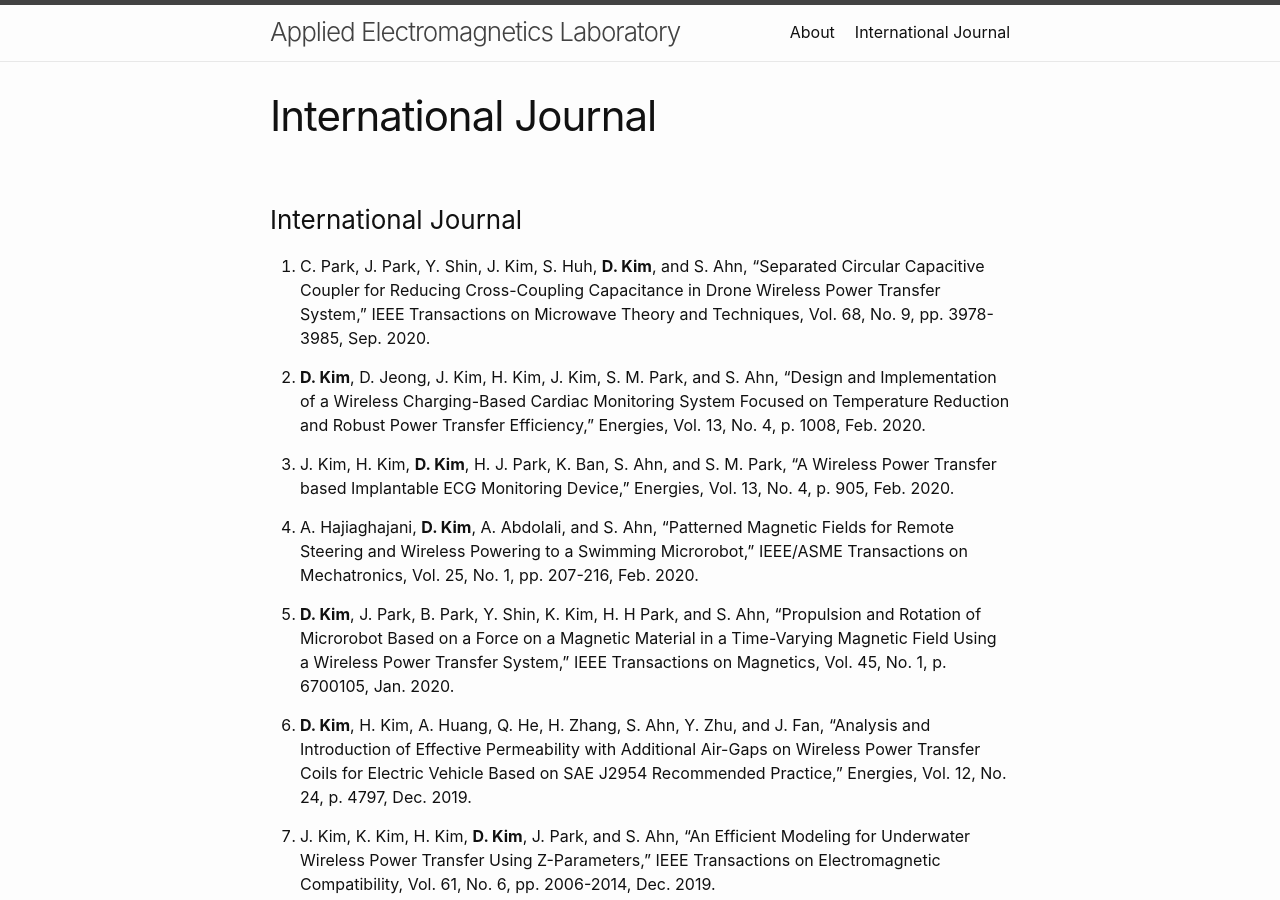
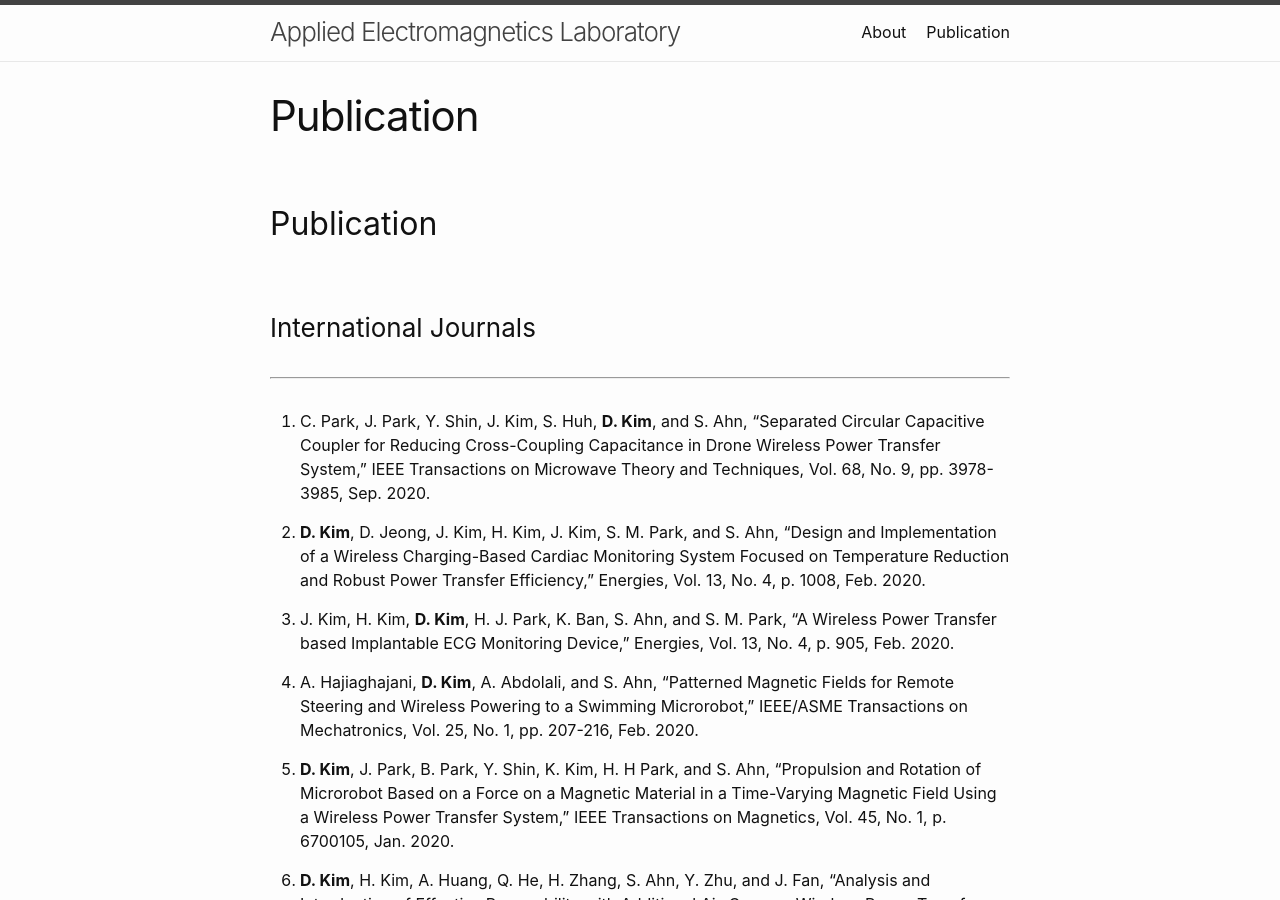
Before and after one commit to dwKim88/AEL_webpage, a Jekyll site: the page built from History.markdown, in a window 1280 px wide and 900 px high. Built offline with Jekyll 4.4.1, drawn with Linux system fonts in a browser that asks for light colours; our own code applies the rules of GitHub Pages for plain Markdown files.

Commit message:
Update History.markdown

```diff
--- a/History.markdown
+++ b/History.markdown
@@ -1,4 +1,7 @@
-### International Journal
+## Publication
+
+### International Journals
+---
 
 20.	C. Park, J. Park, Y. Shin, J. Kim, S. Huh, **D. Kim**, and S. Ahn, "Separated Circular Capacitive Coupler for Reducing Cross-Coupling Capacitance in Drone Wireless Power Transfer System," IEEE Transactions on Microwave Theory and Techniques, Vol. 68, No. 9, pp. 3978-3985, Sep. 2020.
 
@@ -104,11 +107,12 @@
 1.	**D. Kim**, M. Kim, J. Yoo, H. H. Park, and S. Ahn, "Magnetic Resonant Wireless Power Transfer for Propulsion of Implantable Micro-Robot," 59th Annual Conference on Magnetism and Magnetic Materials (MMM), Honolulu, United States, Nov. 2014.
 
 
-
+---
 ### Domestic Journals
 
 1. **김동욱**, 안승영, "초소형 의료 로봇으로의 무선전력전송 및 동력전달 시스템," 전자공학회지, Vol. 47, No. 3, pp. 15-22, 2020.
 
+---
 ### Domesitc Conferences
 1.	**김동욱**, "자성체의 Effeictive Permeability 조절을 통한 SAE J2954 RP 표준 전기자동차용 무선 전력전송 코일 튜닝," 2020년도 한국자동차공학회 대구경북지회 추계학술대회, 2020
 2.	**김동욱**, 김종욱, 김해림, 정다원, 안승영, "무선전력전송시스템에서 자성체에 가해지는 자기력을 응용한 마이크로로봇의 추진," 2019년도 한국전자파학회 하계종합학술대회, 2019
```
